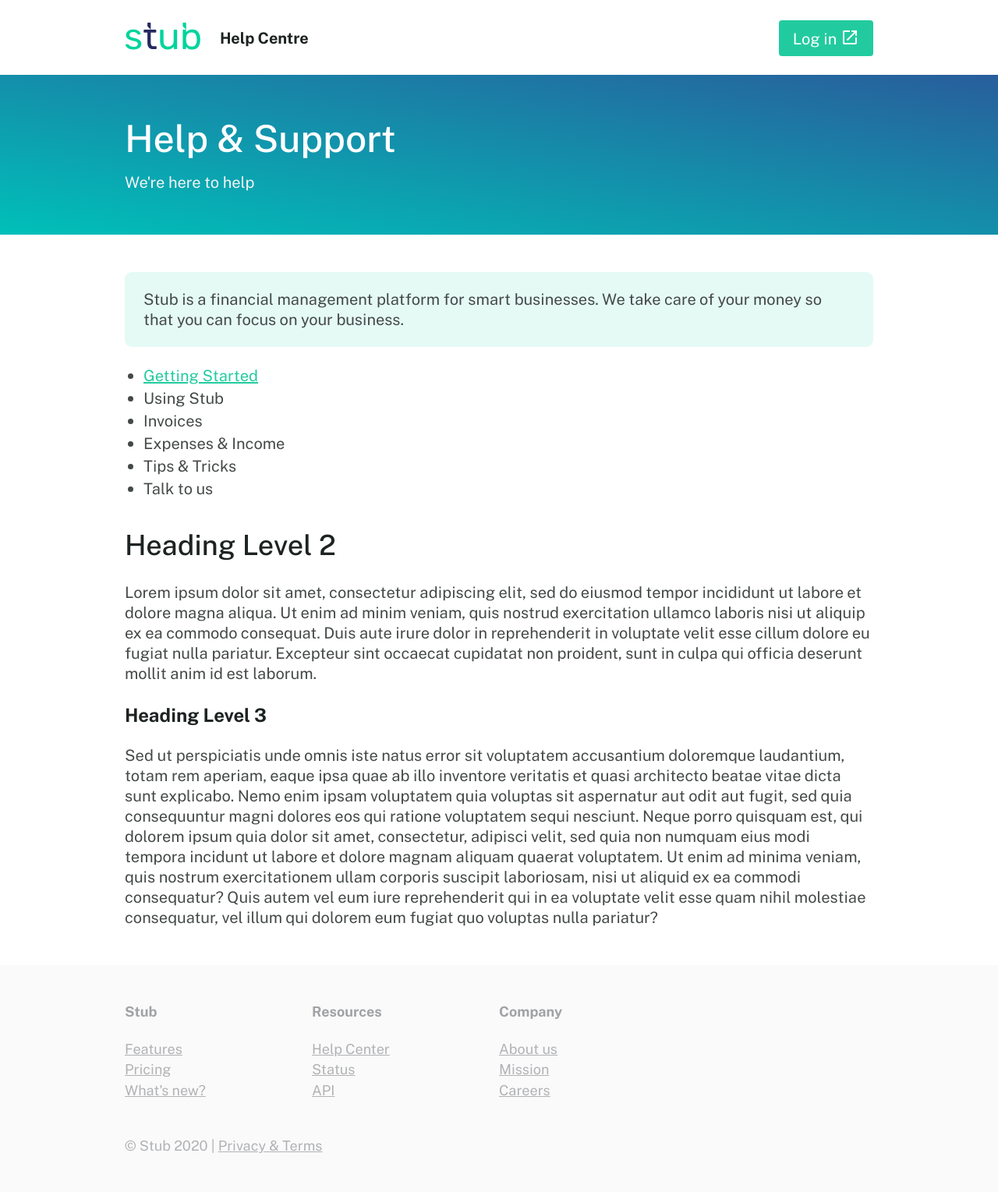
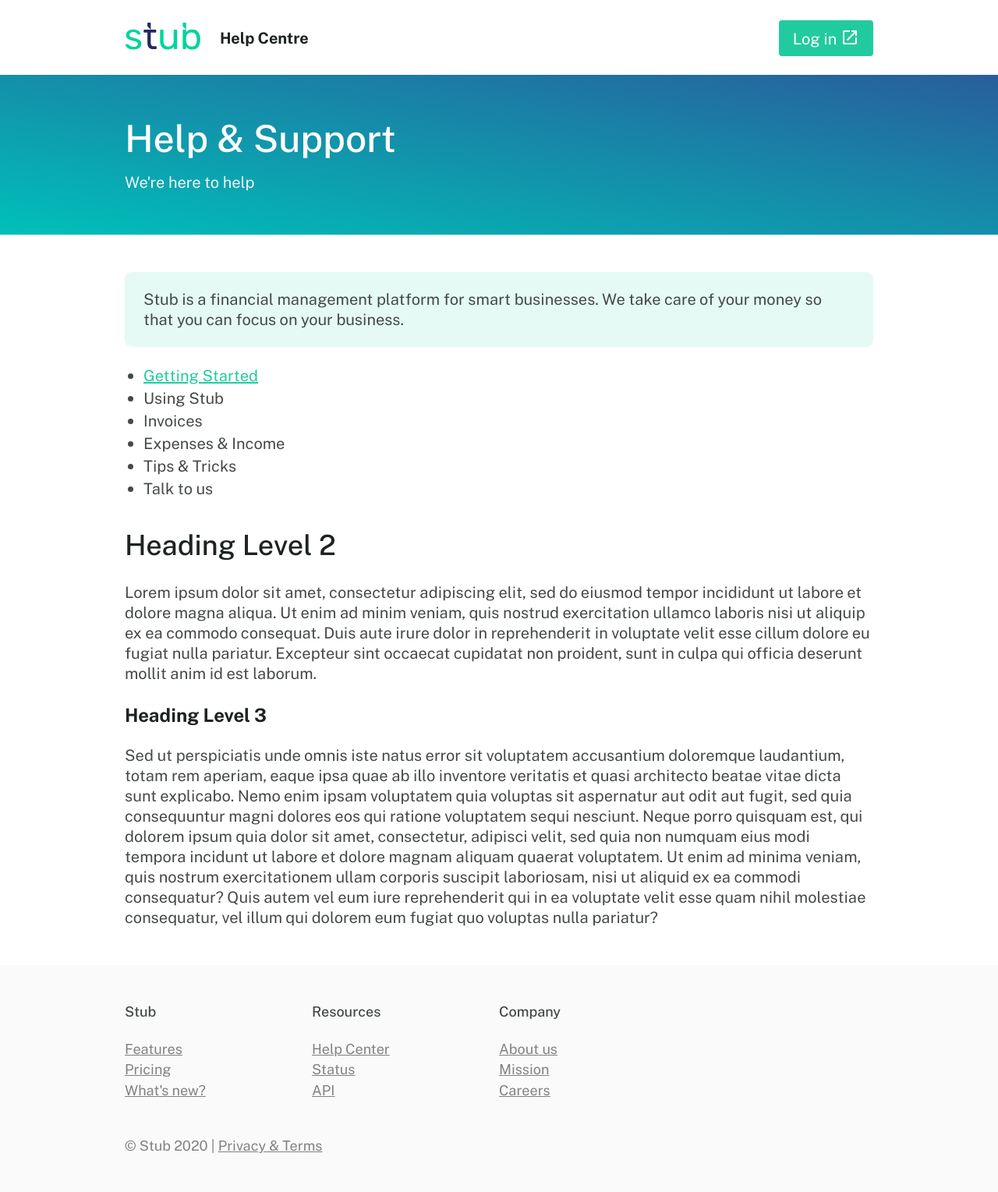
Before and after one commit to stubafrica/support-legacy, a Jekyll site: the page built from index.markdown, in a window 1280 px wide. Shown: the whole page at 78% size. Built offline with Jekyll 4.4.1, drawn with Linux system fonts in a browser that asks for light colours; comment, search, counter and statistics services are not loaded.

Commit message:
footer typography

```diff
--- a/_includes/footer.html
+++ b/_includes/footer.html
@@ -1,7 +1,7 @@
 <footer>
     <div class="wrapper">
         <div class="column">
-            <h4>Stub</h4>
+            <h5>Stub</h5>
             <ul>
                 <li><a href="">Features</a></li>
                 <li><a href="">Pricing</a></li>
@@ -10,7 +10,7 @@
         </div>
 
         <div class="column">
-        <h4>Resources</h4>
+        <h5>Resources</h5>
             <ul>
                 <li><a href="">Help Center</a></li>
                 <li><a href="">Status</a></li>
@@ -19,7 +19,7 @@
         </div>
 
         <div class="column">
-            <h4>Company</h4>
+            <h5>Company</h5>
             <ul>
                 <li><a href="">About us</a></li>
                 <li><a href="">Mission</a></li>
--- a/_sass/_typography.scss
+++ b/_sass/_typography.scss
@@ -109,24 +109,24 @@ a {
     }
 }
 footer {
-    h4, ul, p {
+    h5, ul, p {
         font-size: 16px;
     }
-    h4 {
-        color: $gray-7;
+    h5 {
+        color: $gray-9;
     }
     ul {
         list-style: none;
         padding: 0;
     }
     a {
-        color: $gray-6;
+        color: $gray-8;
         &:hover {
-            color: $gray-8;
+            color: $gray-9;
         }
     }
     p {
-        color: $gray-6;
+        color: $gray-8;
     }
 }
 
@@ -214,7 +214,7 @@ footer {
         }
     }
     footer {
-        h4, ul, p {
+        h5, ul, p {
             font-size: 18px;
         }
     }
```
